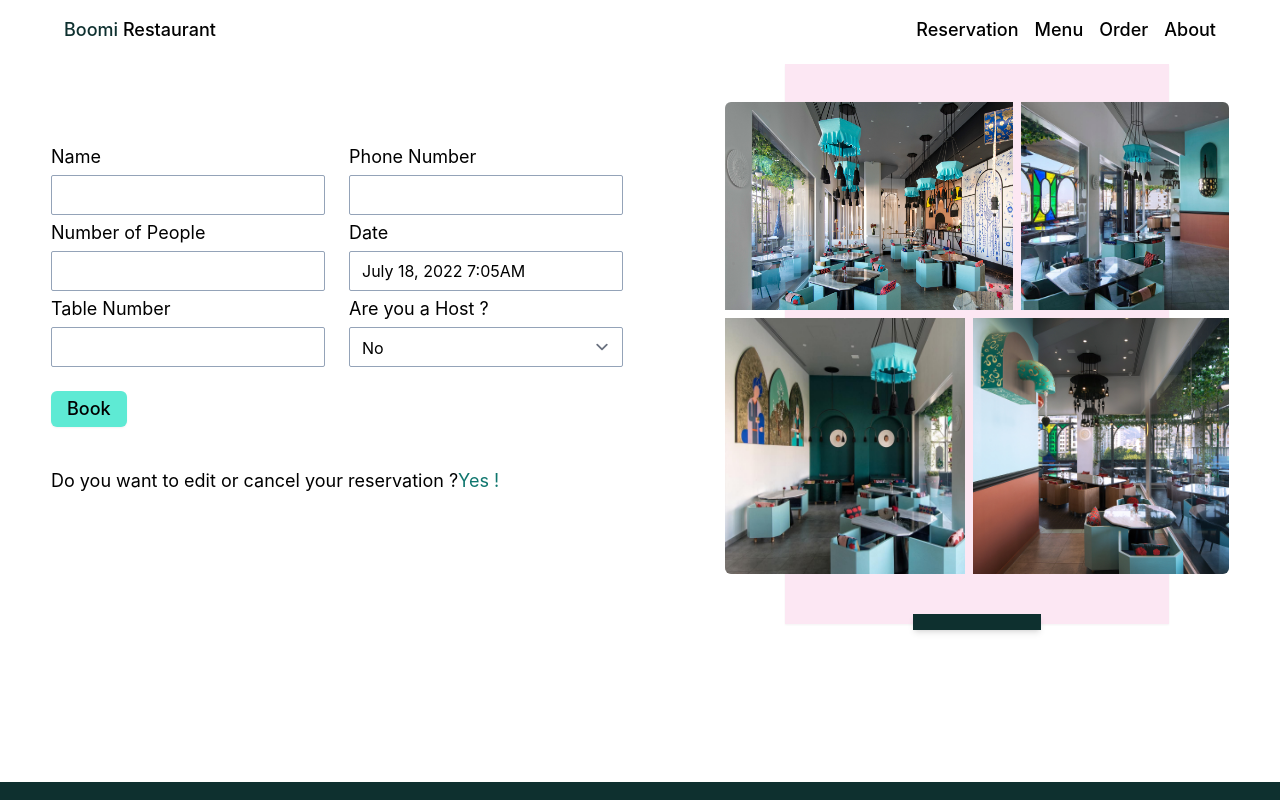
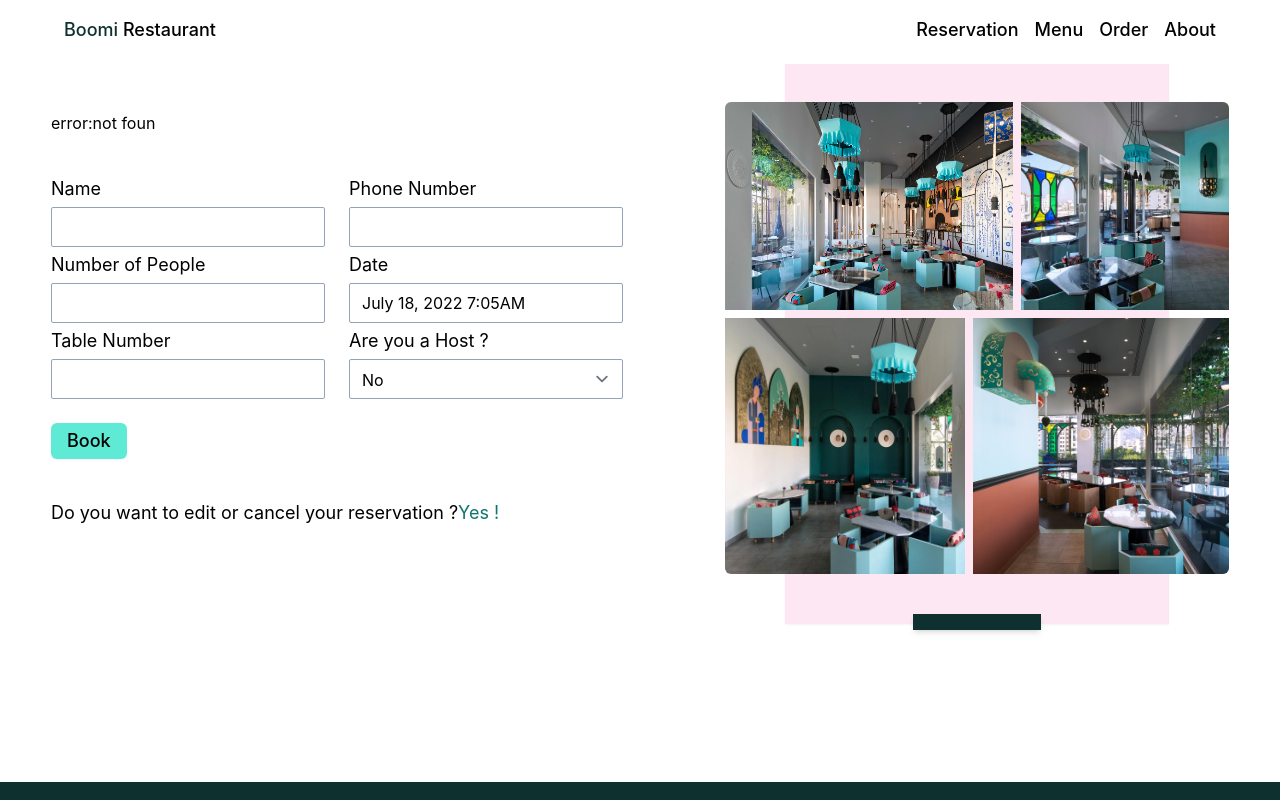
Before and after one commit to MitraKhorshidi/BoomiRestaurant, a Next.js app: page /reservation in a window 1280 px wide. Shown: the top 800 px of the page. Built offline with nearby package versions, Linux system fonts and the light colour scheme.

Commit message:
adding data to table

```diff
--- a/components/reservation.js
+++ b/components/reservation.js
@@ -11,26 +11,56 @@ const Reservation = () =>{
     const editPart =()=>{showEdit(true);}
 
 
+    // const [res,setRes] = useState(undefined);
+    const [res,setRes] = useState({error:'not foun'});
+    // const [res,setRes] = useState({reservation_number:1});
+    async function add(event){
+        event.preventDefault();
 
-    return(
+        const formdata = new FormData(event.target);
+
+        console.log(event ,{...formdata} )
+
+        const data ={
+            // userId , tableId , number , host
+        }
+
+        const res = await fetch('/api/newReservation'  , {
+            method: 'POST' ,
+            body:JSON.stringify(data)
+        });
+
+        if(res.status==200){
+            const data =await res.json();
+            setRes(data);
+        }
+        else{
+            const error=await res.text();
+            setRes({error:error});
+        }
+
+    }
+
+    if(!res || res.error) return(
         <div className="flex flex-col gap-y-10 justify-center">
-            <form className="flex flex-row gap-x-6 text-lg font-normal ">
+            {res && res.error && <p>error:{res.error}</p>}
+            <form className="flex flex-row gap-x-6 text-lg font-normal " onSubmit={add}>
                 <div className="flex flex-col gap-y-1">
                     <p>Name</p>
-                    <input type="text" className="border-1 border-slate-400 rounded-sm focus:border-black focus:ring-0 h-10"/>
+                    <input name="name" type="text" className="border-1 border-slate-400 rounded-sm focus:border-black focus:ring-0 h-10"/>
                     <p>Number of People</p>
-                    <input type="number" className="border-1 border-slate-400 rounded-sm focus:border-black focus:ring-0 h-10"/>
+                    <input name="number" type="number" className="border-1 border-slate-400 rounded-sm focus:border-black focus:ring-0 h-10"/>
                     <p>Table Number</p>
-                    <input type={"number"} className="border-1 border-slate-400 rounded-sm focus:border-black focus:ring-0 h-10"/>
-                    <input type="submit" value="Book" className="bg-teal-300 hover:bg-teal-400 px-4 py-1 font-medium rounded-md shadow-sm self-start mt-5"/>
+                    <input name="tableId" type={"number"} className="border-1 border-slate-400 rounded-sm focus:border-black focus:ring-0 h-10"/>
+                    <input type="submit" value="Book"  className="bg-teal-300 hover:bg-teal-400 px-4 py-1 font-medium rounded-md shadow-sm self-start mt-5"/>
                 </div>
                 <div className="flex flex-col gap-y-1">
                     <p>Phone Number</p>
-                    <input type="tel" className="border-1 border-slate-400 rounded-sm focus:border-black focus:ring-0 h-10"/>
+                    <input name="userId" type="tel" className="border-1 border-slate-400 rounded-sm focus:border-black focus:ring-0 h-10"/>
                     <p>Date</p>
                     <ReactDatePicker showTimeSelect dateFormat="MMMM d, yyyy h:mmaa" selected={date} onChange={(date) => setdate(date)} className="border-1 border-slate-400 rounded-sm focus:border-black focus:ring-0 h-10"/>
                     <p>Are you a Host ?</p>
-                    <select className="border-1 border-slate-400 rounded-sm focus:border-black focus:ring-0 h-10">
+                    <select name="host" className="border-1 border-slate-400 rounded-sm focus:border-black focus:ring-0 h-10">
                         <option>Yes</option>
                         <option selected>No</option>
                     </select>
@@ -50,5 +80,8 @@ const Reservation = () =>{
         </div>
 
     );
+
+    return(<div>Succussful reservation . reservation number : {res.reservation_number}</div>)
+
 }
 export default Reservation;
--- a/data/database.js
+++ b/data/database.js
@@ -54,30 +54,60 @@ export const FoodRepository = {
 
 }
 
+
+
+
+function phoneValid(phone){
+    return true;
+}
+
+
 export const ReservationRepository={
+
     async newReservation({userId , date , num , host , tableId}){
+
+        if(!phoneValid(userId)) throw new Error('phone number is not true');
+
         const table = await tableModel.findByPk(tableId);
+
+        if(!table) throw new Error('this table is not exists');
+
         if(num<=table.min || num>=table.max){
-            return ('Number of people should be between '+table.min+' and '+table.max);
+            throw new Error('Number of people should be between '+table.min+' and '+table.max);
         }
-        const reserved = await reservationModel.findOne({where:{[Op.and]:[{TableId:tableId},{date:date}]}})
-        if(reserved){
-            return('This table has been booked.');
+
+        const prevReserv = await reservationModel.findOne({where:{[Op.and]:[{TableId:tableId},{date:date}]}})
+        if(prevReserv){
+            throw new Error('This table has been booked.');
         }
-        //if userId,tableid valid
-        // if not table free at date return error
+
         const reservation = await reservationModel.create({userId,date,num,host,tableId});
         return new Reservation(reservation);
 
     },
 
     async editReservation({reservationId,userId,date,num,host,tableId}){
-        //validation
-        //if table is free
+
         const reservation = await reservationModel.findByPk(reservationId);
-        if(!reservation || reservation.userId==userId){
-            return 0;//error
+        if(!reservation || !reservation.userId==userId){
+            throw new Error('This reservation not exist!');
         }
+
+        if(!phoneValid(userId)) throw new Error('phone number is not true');
+
+        const table = await tableModel.findByPk(tableId);
+
+        if(!table) throw new Error('this table is not exists');
+
+        if(num<=table.min || num>=table.max){
+            throw new Error('Number of people should be between '+table.min+' and '+table.max);
+        }
+
+        const prevReserv = await reservationModel.findOne({where:{[Op.and]:[{TableId:tableId},{date:date}]}})
+        if(prevReserv){
+            throw new Error('This table has been booked.');
+        }
+
         reservation.set({date,num,host,tableId,})
         await reservation.save();
         return new Reservation(reservation);
@@ -85,9 +115,8 @@ export const ReservationRepository={
 
     async deleteReservation({reservationId,userId}){
         const reservation =await reservationModel.findByPk(reservationId);
-        if(!reservation || reservation.userId!=userId){
-            return 0;
-            //error
+        if(!reservation || !reservation.userId==userId){
+            throw new Error('This reservation is not exist')
         }
         await reservation.destroy();
         return 1;
@@ -120,8 +149,26 @@ const foods= [
     { id: 12, title: 'Tahchin' , ingredients:'Rice with chicken and yogourt ' , price: 111},
 ];
 
+const tables=[
+    {id:1 , min:2 , max:4 },
+    {id:2 , min:2 , max:4 },
+    {id:3 , min:2 , max:4 },
+    {id:4 , min:1 , max:3 },
+    {id:5 , min:1 , max:3 },
+    {id:6 , min:1 , max:3 },
+    {id:7 , min:2 , max:4 },
+    {id:8 , min:2 , max:4 },
+    {id:9 , min:1 , max:2 },
+    {id:10, min:2 , max:4 },
+    {id:11, min:2 , max:4 },
+    {id:12, min:2 , max:4 },
+    {id:13, min:2 , max:4 },
+    {id:14, min:1 , max:3 },
+    {id:15, min:5 , max:8 },
+]
 
-async function fillDB(){
+
+async function fillFoodDB(){
 
     for(let food of foods){
         await foodModel.create(food)
@@ -129,6 +176,15 @@ async function fillDB(){
 
 }
 
+async function fillTableDB(){
+
+    for(let table of tables){
+        await tableModel.create(table)
+    }
+
+}
+
 myDatabase.sync()
-// .then(fillDB)
+// .then(fillFoodDB)
+// .then(fillTableDB)
 .then(_=>console.log('hello'))
--- a/pages/api/newReservation.js
+++ b/pages/api/newReservation.js
@@ -3,11 +3,13 @@ import { ReservationRepository } from '../../data/database.js';
 
 export default async function handler(req, res) {
 
-  const data =JSON.parse( req.body);
-  const reservation = await ReservationRepository.newReservation(data);
-  if(!reservation){
-    return 0;//error
+  try{
+    const data = JSON.parse(req.body);
+    const reservation = await ReservationRepository.newReservation(data);
+    res.status(200).json({reservation_number : reservation.id})
   }
-  res.status(200).json({reservation_number : reservation.id})
+  catch(error){
+    res.status(500).send(error.message)
+  }
 
 }
--- a/pages/test/index.js
+++ b/pages/test/index.js
@@ -8,9 +8,17 @@ export default function(){
         const res = await fetch('/api/newReservation'  , {
             method: 'POST' ,
             body:JSON.stringify({userId:10, num:5, TableId:4})
-         });
-        const data =await res.json();
-        setRes(JSON.stringify(data));
+        });
+
+        if(res.status==200){
+            const data =await res.json();
+            setRes(JSON.stringify(data));
+        }
+        else{
+            const error=await res.text();
+            setRes(error);
+        }
+
     }
 
     return(
```
Also changed, not shown: 1 other file (tests, documents, lock files or other folders).
